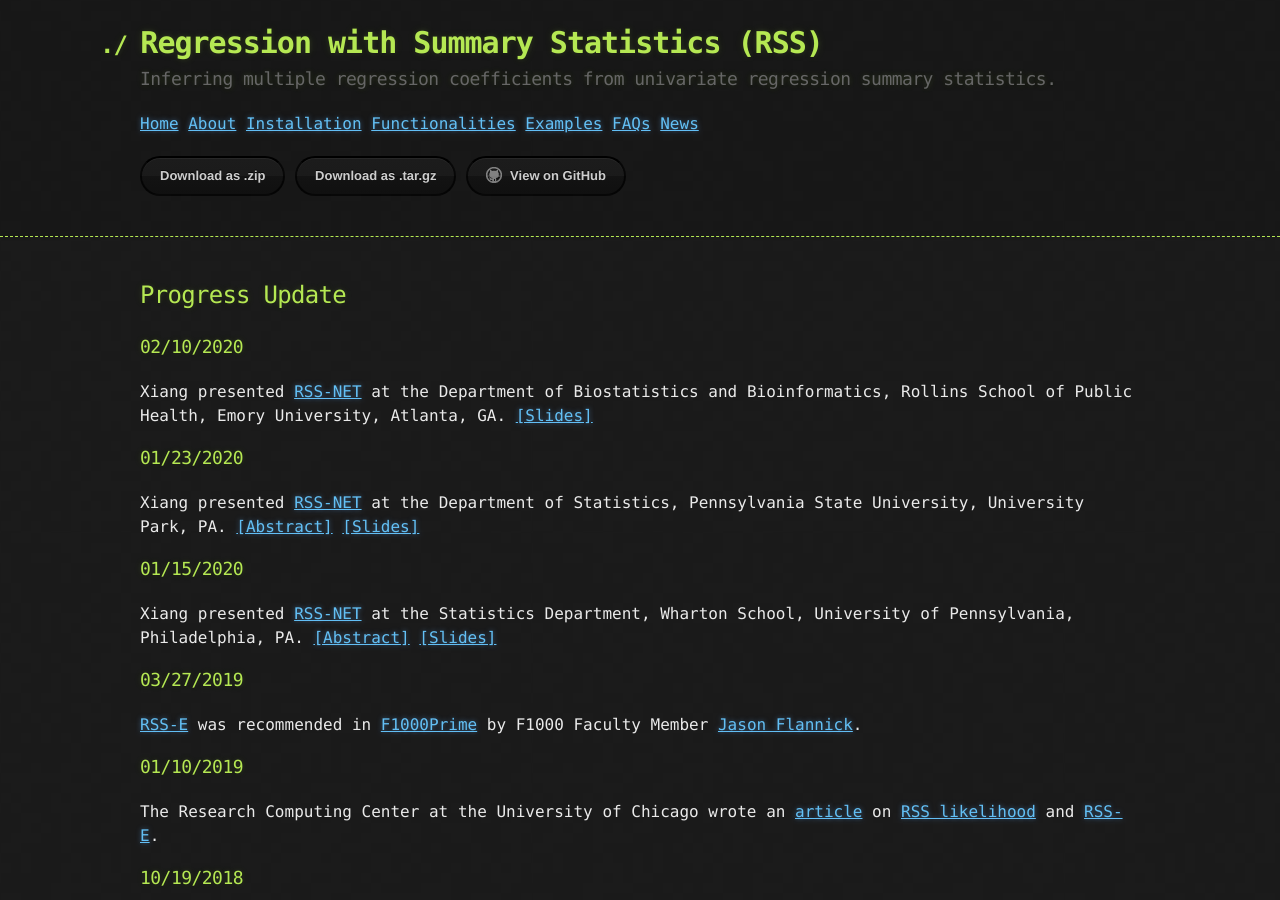
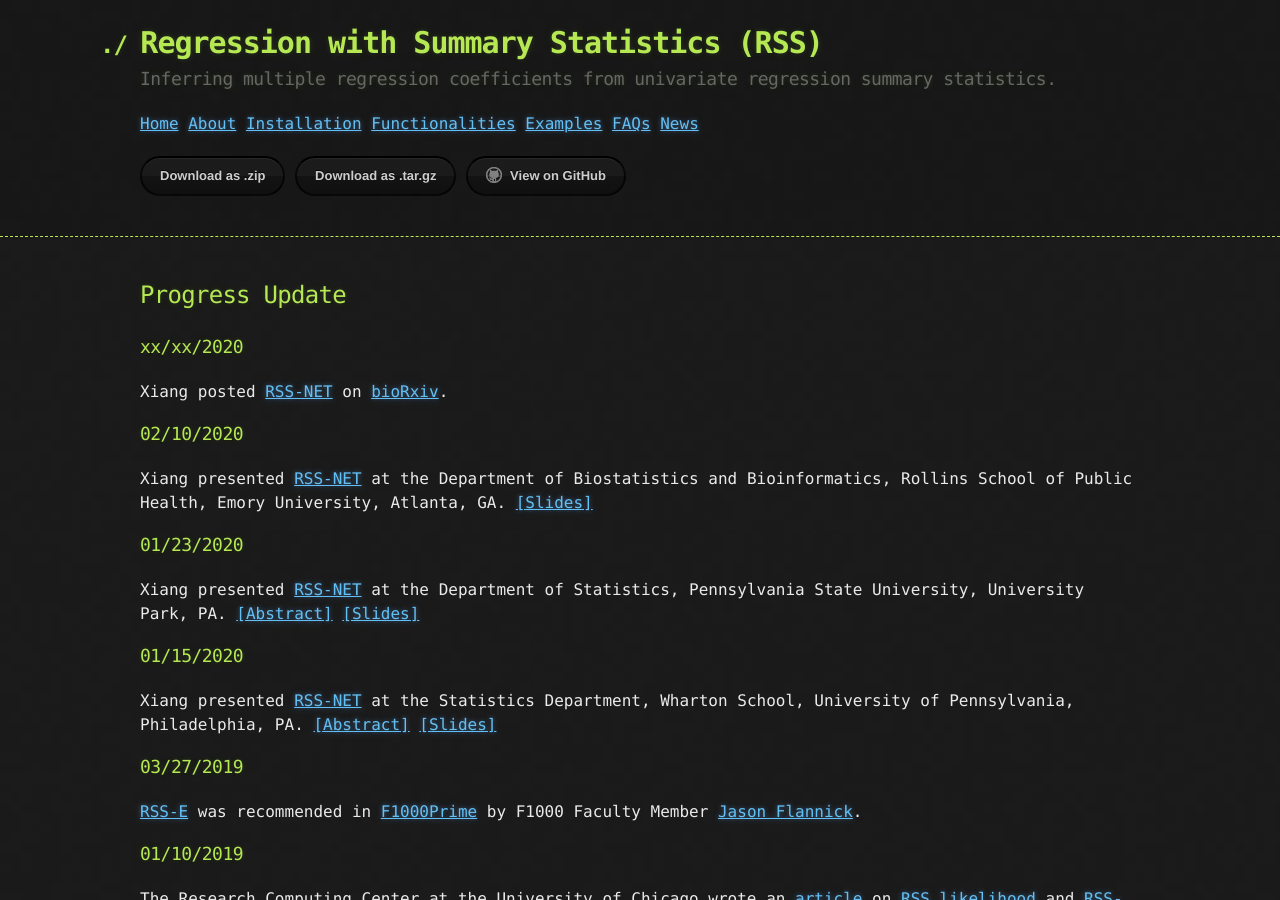
Before and after one commit to stephenslab/rss, a Jekyll site: the page built from docs/News.md, in a window 1280 px wide and 900 px high. Built offline with Jekyll 4.4.1, drawn with Linux system fonts in a browser that asks for light colours; our own code applies the rules of GitHub Pages for plain Markdown files.

Commit message:
update progress update

```diff
--- a/docs/News.md
+++ b/docs/News.md
@@ -1,10 +1,14 @@
 ## Progress Update
 
-[RSS-NET]: xx
+[RSS-NET]: bioRxivlink
 [RSS-E]: https://doi.org/10.1038/s41467-018-06805-x
 [RSS likelihood]: https://doi.org/10.1214/17-aoas1046
 
 [rnt]: http://web.stanford.edu/~xiangzhu/rnt.pdf
+
+### xx/xx/2020
+
+Xiang posted [RSS-NET][] on [bioRxiv]().
 
 ### 02/10/2020
 
```
